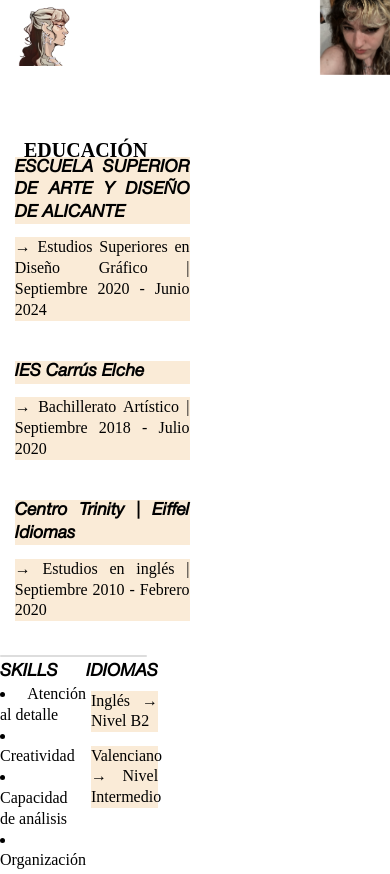
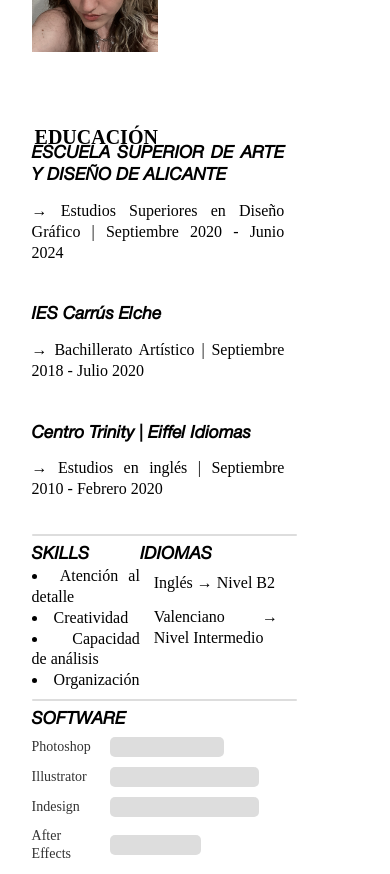
Before and after one commit to beavalero/beavalero, a plain HTML site: page sobremi.html in a window 390 px wide. Shown: the part 416-1290 px from the top of the page. Drawn offline with Linux system fonts and the light colour scheme; a web font is replaced by a local one.

Commit message:
sobre mi responsive

```diff
--- a/sobremi.html
+++ b/sobremi.html
@@ -40,7 +40,6 @@
         <section id="sobremi">
             <p>Joven diseñadora gráfica apasionada con el dibujo desde la infancia. Realizo proyectos de diseño publicitario, de identidad corporativa, creación para rrss, edición de vídeo... Actualmente estoy interesada en el mundo del 3d, el diseño web y el diseño experimental.
             </p>
-            <img src="images/PO..BEA.png" width="30%">
             <img id="yop" src="images/yop.jpg" width="30%">
         </section>
     </main>
@@ -61,6 +60,7 @@
             <h2>Centro Trinity | Eiffel Idiomas</h2>
             <p>&rarr; Estudios en inglés | Septiembre 2010 - Febrero 2020</p><br>
 
+            <div class="datos">
                 <div class="linea-gris"></div>
 
                 <div class="columna">
@@ -99,6 +99,7 @@
                         <div class="line line-100"></div>
                     </div>
                 </div>
+            </div>
 
         </section>
     </main>
@@ -124,7 +125,7 @@
     </a>
 
     <footer>
-        <span>NUMERO <br>beaerys@gmail.com</span>
+        <span>CONTACTO <br>beaerys@gmail.com</span>
         <span style="text-align: center;"><a href="https://www.behance.net/beavalero" target="_blank">BEHANCE</a><br><a href="https://www.instagram.com/bbb_dsign/" target="_blank">INSTAGRAM</a>
         </span>
         <span style="text-align: right;">©2024<br>BEA VALERO</span>
--- a/stylesheet_sobremi.css
+++ b/stylesheet_sobremi.css
@@ -85,7 +85,6 @@
     width: 22%;
     left: 75%;
     top: 48%;
-
   }
 
   #info{
@@ -416,6 +415,7 @@ html[lang="es"] [data-lang="es"] {
     }
 
     #main {
+      width: 90%;
       background-color: #ffffff;
       flex-direction: column; /* Cambia a column para versiones móviles */
     }
@@ -428,10 +428,10 @@ html[lang="es"] [data-lang="es"] {
       border-left: 0px solid #ffffff;
     }
 
-    #main img{
+    #main img >#yop{
       /* width: 100%; */
       height: auto;
-      margin-left: 7%;
+      margin-left: 10%;
     }
 
     #info{
@@ -440,7 +440,7 @@ html[lang="es"] [data-lang="es"] {
       margin-bottom: 2%;
       font-size: 90%;
       /* margin-top: 1%; */
-      margin-left: 4%;
+      margin-left: 7%;
     }
 
     #infoart{
@@ -452,26 +452,34 @@ html[lang="es"] [data-lang="es"] {
     }
 
     p{
-      background-color: antiquewhite;
+      /* background-color: antiquewhite; */
       margin-top: 5pt;
       margin-right: 10%;
-      margin-left: 7%;
+      margin-left: 10%;
       margin-bottom: 10pt;
       text-align: justify;
     }
 
     #sobremi p, h2{
-      background-color: antiquewhite;
+      /* background-color: antiquewhite; */
       margin-top: 5pt;
       margin-right: 10%;
-      margin-left: 7%;
+      margin-left: 10%;
       margin-bottom: 10pt;
       text-align: justify;
     }
 
     #sobremi{
+      width: 90%;
       margin-top: 3%;
       margin-left: 0;
+    }
+
+    #yop{
+      position: relative;
+      width: 40%;
+      left: 10%;
+      margin-top: 2%;
     }
 
     #infoart img{
@@ -522,6 +530,11 @@ html[lang="es"] [data-lang="es"] {
       mix-blend-mode: multiply;
     }
 
+    .datos{
+      width: 120%;
+      margin-left: 10%;
+    }
+
     .back-to-top{
       display: none;
     }
```
Also changed, not shown: design.html (+1 -1 lines), music.html (+1 -1 lines). Lines whose indentation alone changed are shown as unchanged.
